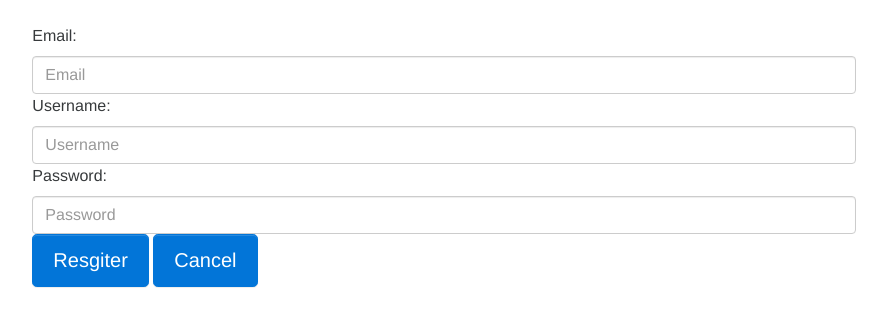
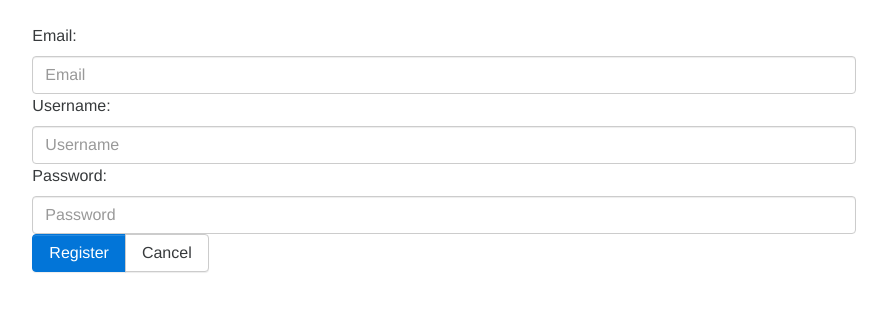
Before and after one commit to Alphasite/ITECH-Group-Project-2016, a Django app: page /register/ in a window 1280 px wide. Shown: the part 78-405 px from the top of the page, without its empty margins (196-1083 px from the left). Run offline with Django 3.2, Linux system fonts and the light colour scheme; some libraries are stand-ins or nearby versions.

Commit message:
Fixed registration main index link.

```diff
--- a/prototype/game/templates/user/register.html
+++ b/prototype/game/templates/user/register.html
@@ -6,10 +6,11 @@
     <form id="user_register" action="{% url 'register' %}" method="post" class="form-login-register">
             {% csrf_token %}
             {{ form }}
-            <div class="pagination-centered text-center btn-group-lg" id="button-group">
-                <button class="btn btn-primary" type="submit">Resgiter</button>
-                <button class="btn btn-primary"
-                        onclick="window.location.href='{% url 'main' %}'"
+
+            <div class="pagination-centered text-center btn-group" id="button-group">
+                <button class="btn btn-primary" type="submit">Register</button>
+                <button class="btn btn-secondary"
+                        onclick="window.location.href='{% url 'game:index' %}'"
                         type="button">Cancel</button>
             </div>
     </form>
```
